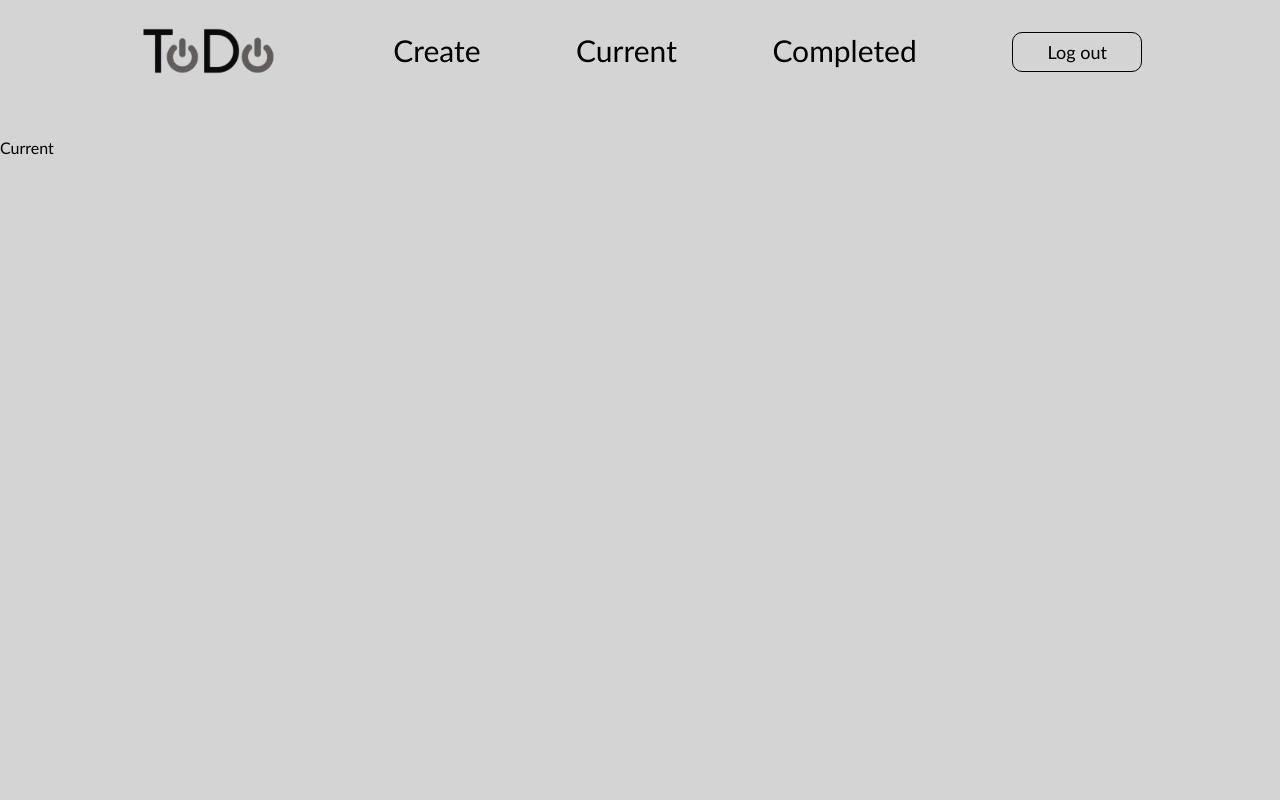
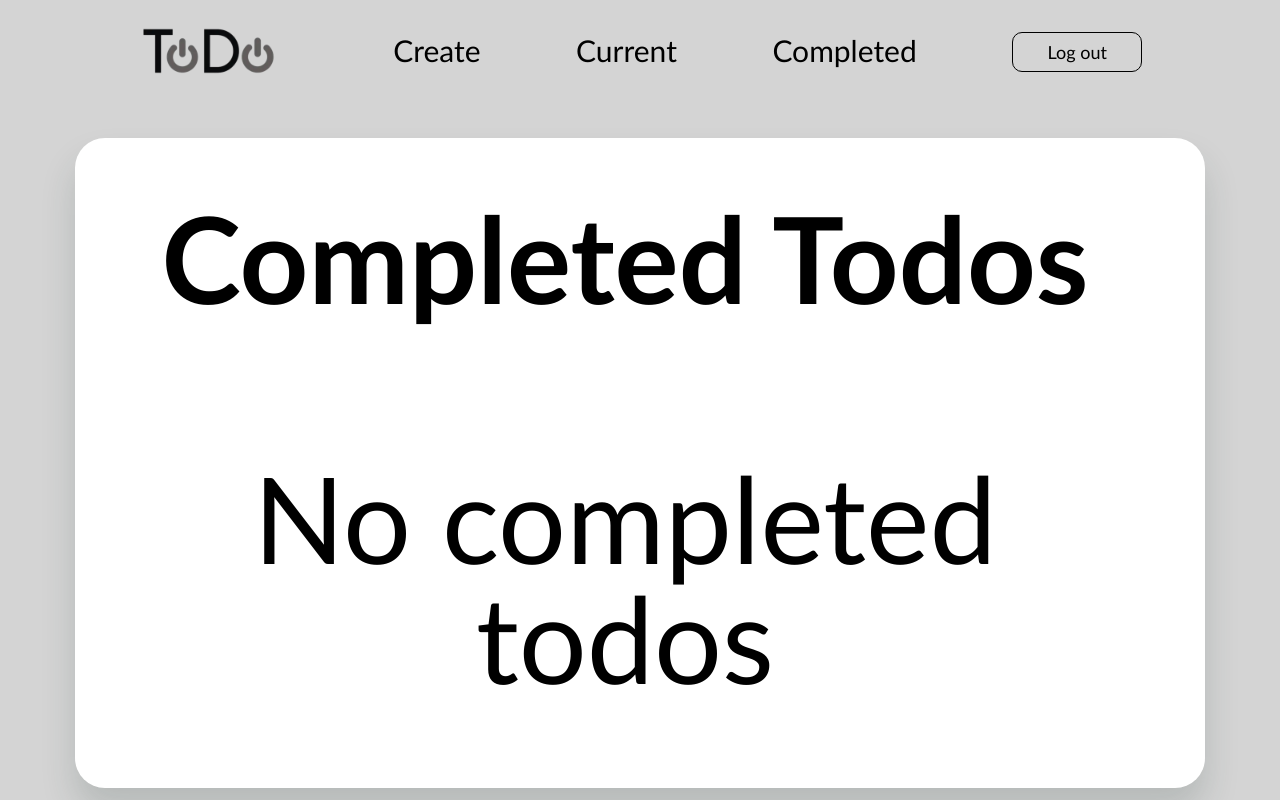
Before and after one commit to radlance/django-todowoo-project, a Django app: page /completed/ in a window 1280 px wide. Run offline with Django 4.2, Linux system fonts and the light colour scheme; a user stored in the database is signed in; data comes from the database, SQL or seed files in the repository; both versions use the stored data as it was after the commit.

Commit message:
add complete page design

```diff
--- a/todo/templates/todo/completetodos.html
+++ b/todo/templates/todo/completetodos.html
@@ -1,29 +1,42 @@
 <!DOCTYPE html>
 <html lang="en">
 <head>
-    <link rel="icon"  type="image/png" href="../../static/todo/images/favicon-16x16.png">
     <meta charset="UTF-8">
     <title>current</title>
+    <link rel="stylesheet" href="../../static/todo/css/currenttodos.css">
+    <link rel="icon"  type="image/png" href="../../static/todo/images/favicon-16x16.png">
 </head>
 <body>
     {% extends 'todo/base.html' %}
 
     {% block content %}
-Current
+    <div class="main">
+        <div class="table1">
+            <h3 align="center">Completed Todos</h3>
+            <br>
+            {% if todos %}
+            <ul>
 
-<ul>
                 {% for todo in todos %}
 
                 <li>
+                    <div class="point">
                         <a href="{% url 'viewtodo'  todo.id  %}">
                         {% if todo.important %}
-            <b>{% endif %}{{ todo.title }}{% if todo.important %}</b>
+
+                        <b style=" border-radius: 10px; padding: 5px">{% endif %}{{ todo.title }}{% if todo.important %}</b>
                         {% endif %}{% if todo.memo %} - {{ todo.memo }}{% endif %}
                         {{ todo.datecompleted|date:"M j Y H:i" }}
                         </a>
+                    </div>
                 </li>
                 {% endfor %}
             </ul>
+            {% else %}
+                <h3 align="center" style="font-weight: normal">No completed todos</h3>
+            {% endif %}
             {% endblock %}
+        </div>
+    </div>
 </body>
 </html>
```
Also changed, not shown: db.sqlite3. Lines whose indentation alone changed are shown as unchanged.
